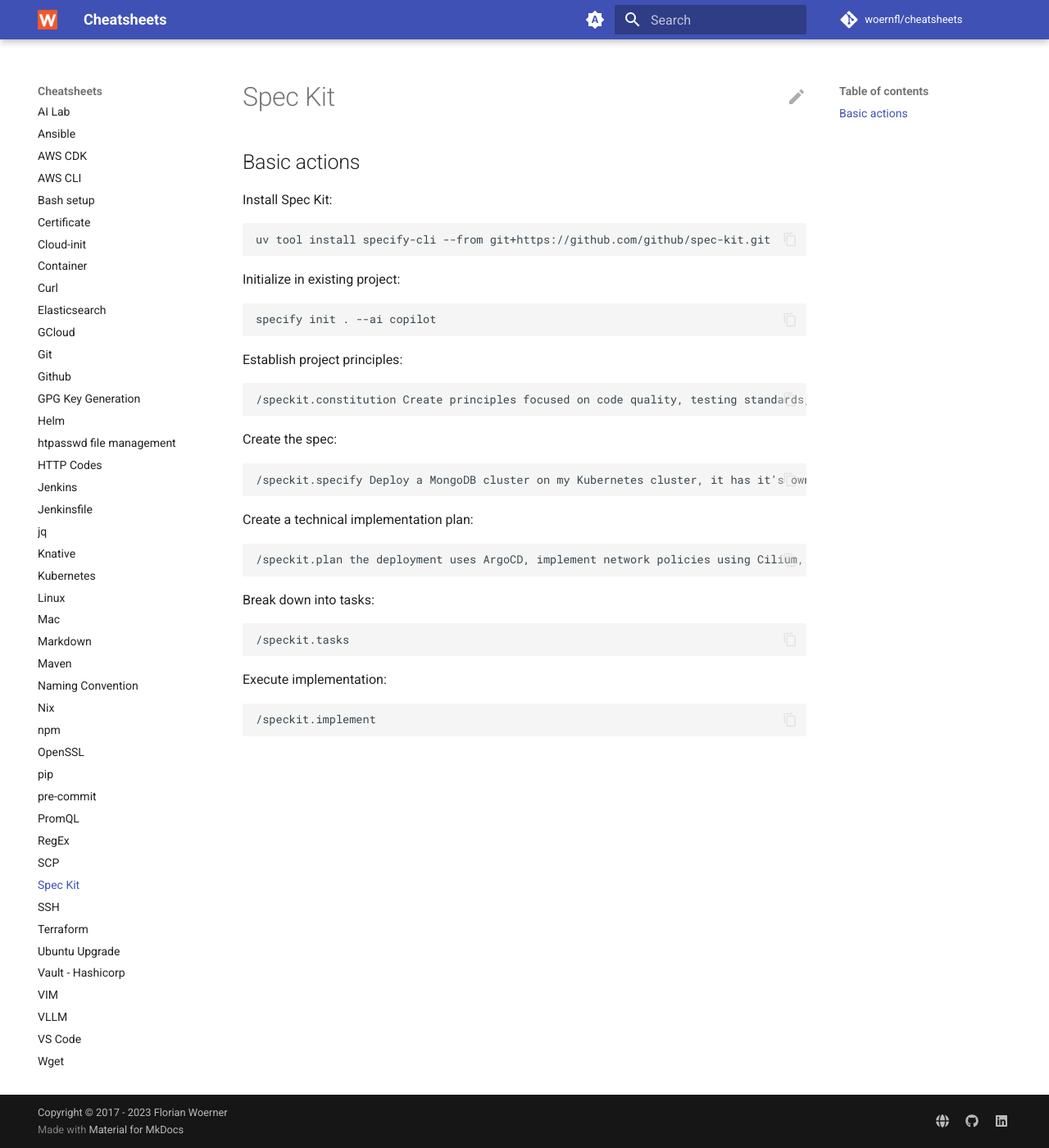
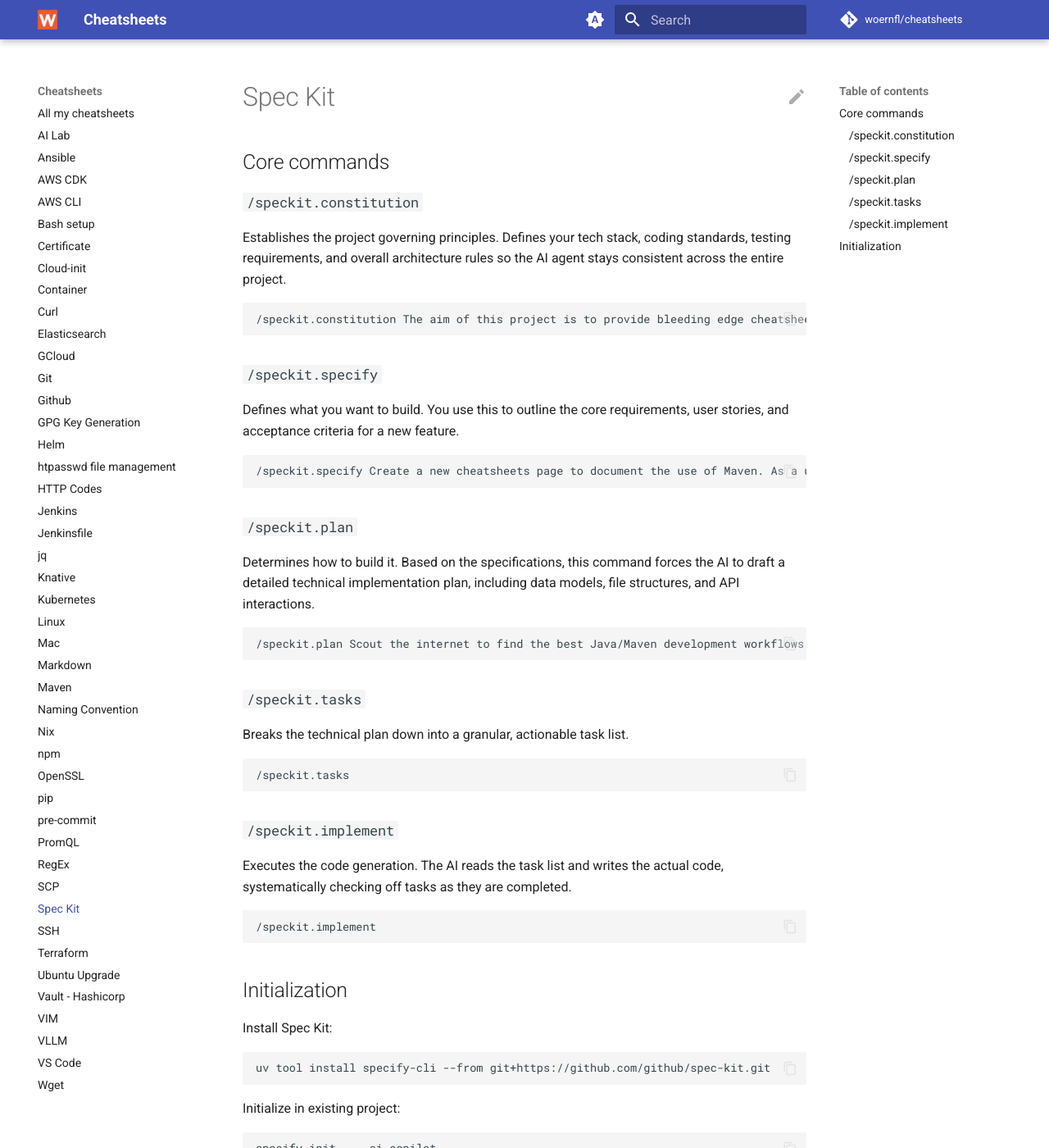
Before and after one commit to woernfl/cheatsheets, an MkDocs documentation site: the page built from docs/spec-kit.md, in a window 1280 px wide and 1400 px high. Shown: the whole window at 82% size. Built offline with MkDocs 1.6.1 and Material for MkDocs 9.7.7, drawn with Linux system fonts in a browser that asks for light colours; comment, search, counter and statistics services are not loaded.

Commit message:
Update spec-kit.md (#298)
* Update spec-kit.md

* Reformatted the spec-kit.md file

Signed-off-by: Florian Woerner <florian.woerner@onmyown.io>

* Fix typo

Co-authored-by: Copilot Autofix powered by AI <175728472+Copilot@users.noreply.github.com>

---------

Signed-off-by: Florian Woerner <florian.woerner@onmyown.io>
Co-authored-by: Copilot Autofix powered by AI <175728472+Copilot@users.noreply.github.com>

````diff
--- a/docs/spec-kit.md
+++ b/docs/spec-kit.md
@@ -1,6 +1,48 @@
 # Spec Kit
 
-## Basic actions
+## Core commands
+
+### `/speckit.constitution`
+
+Establishes the project governing principles. Defines your tech stack, coding standards, testing requirements, and overall architecture rules so the AI agent stays consistent across the entire project.
+
+```bash
+/speckit.constitution The aim of this project is to provide bleeding edge cheatsheets. Most of the files are in markdown. MkDocs, a static site generator, is used to transform the Markdown files to HTML/CSS/JavaScript files. The Material for MkDocs theme is used. All the files are built and hosted using Netlify. All the Markdown files are linted using pre-commit hooks and GitHub Actions.
+```
+
+### `/speckit.specify`
+
+Defines what you want to build. You use this to outline the core requirements, user stories, and acceptance criteria for a new feature.
+
+```bash
+/speckit.specify Create a new cheatsheets page to document the use of Maven. As a user I should be able to find all the commands I have to type in a chronological order from the start of a project to the build and test of an artefact.
+```
+
+### `/speckit.plan`
+
+Determines how to build it. Based on the specifications, this command forces the AI to draft a detailed technical implementation plan, including data models, file structures, and API interactions.
+
+```bash
+/speckit.plan Scout the internet to find the best Java/Maven development workflows. Compile your findings. Produce a markdown page containing the end result of your compilation. This page will follow the formatting of the other markdown pages that you will find in the docs folder of this repo.
+```
+
+### `/speckit.tasks`
+
+Breaks the technical plan down into a granular, actionable task list.
+
+```bash
+/speckit.tasks
+```
+
+### `/speckit.implement`
+
+Executes the code generation. The AI reads the task list and writes the actual code, systematically checking off tasks as they are completed.
+
+```bash
+/speckit.implement
+```
+
+## Initialization
 
 Install Spec Kit:
 
@@ -13,33 +55,3 @@ Initialize in existing project:
 ```bash
 specify init . --ai copilot
 ```
-
-Establish project principles:
-
-```bash
-/speckit.constitution Create principles focused on code quality, testing standards, user experience consistency, and performance requirements
-```
-
-Create the spec:
-
-```bash
-/speckit.specify Deploy a MongoDB cluster on my Kubernetes cluster, it has it's own namespace, focuse on reliability of the deployment, if there is a public helm chart use it
-```
-
-Create a technical implementation plan:
-
-```bash
-/speckit.plan the deployment uses ArgoCD, implement network policies using Cilium, if there is a public helm chart use it
-```
-
-Break down into tasks:
-
-```bash
-/speckit.tasks
-```
-
-Execute implementation:
-
-```bash
-/speckit.implement
-```
````
Also changed, not shown: .cspell.json (added).
